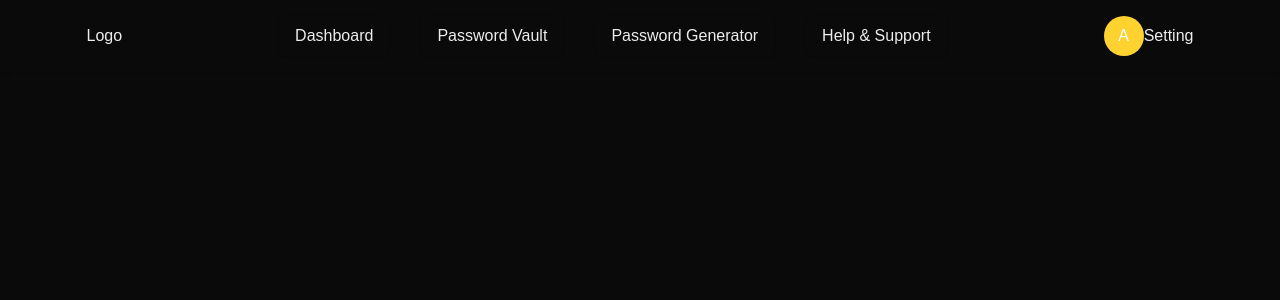
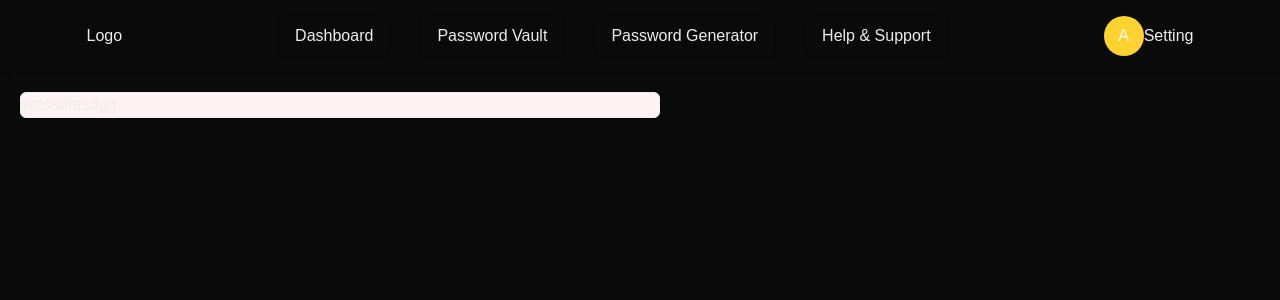
Before and after one commit to adityarwt1/Passwor_manger_NoAI, a Next.js app: page /passwords in a window 1280 px wide. Shown: the top 300 px of the page. Built offline with nearby package versions, Linux system fonts and the light colour scheme.

Commit message:
password tab modified

```diff
--- a/app/passwords/page.tsx
+++ b/app/passwords/page.tsx
@@ -2,8 +2,8 @@ import React from 'react'
 
 const page = () => {
   return (
-    <div>
-
+    <div className='w-1/2 bg-red-50 border  rounded-md m-5'>
+      sdfsadfasdgg
     </div>
   )
 }
```
